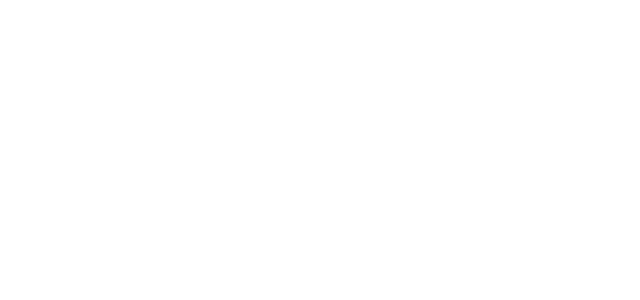
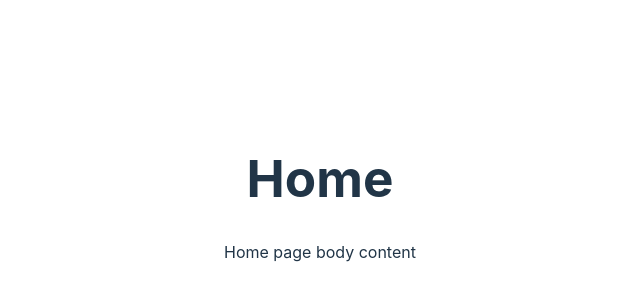
Before and after one commit to ctokoli/my_portfolio, a React (Vite) app: page / in a window 1280 px wide. Shown: the part 202-502 px from the top of the page, without its empty margins (320-960 px from the left). Built offline with nearby package versions, Linux system fonts and the light colour scheme.

Commit message:
chore: add sidebar component

```diff
--- a/src/App.jsx
+++ b/src/App.jsx
@@ -1,8 +1,12 @@
-
+import HomeComponent from './components/homeComponent'
 import './App.css'
 
 function App() {
-  <></>
+ return (
+  <>
+    <HomeComponent />
+  </>
+ )
 }
 
 export default App
--- a/src/components/homeComponent.jsx
+++ b/src/components/homeComponent.jsx
@@ -1,6 +1,9 @@
 const HomeComponent = () => {
     return (
-        <></>
+        <div className="home">
+            <h1>Home</h1>
+            <p>Home page body content</p>
+        </div>
      );
 }
 
```
Also changed, not shown: src/components/sideBarComponent.jsx (added, +9 -0 lines).
